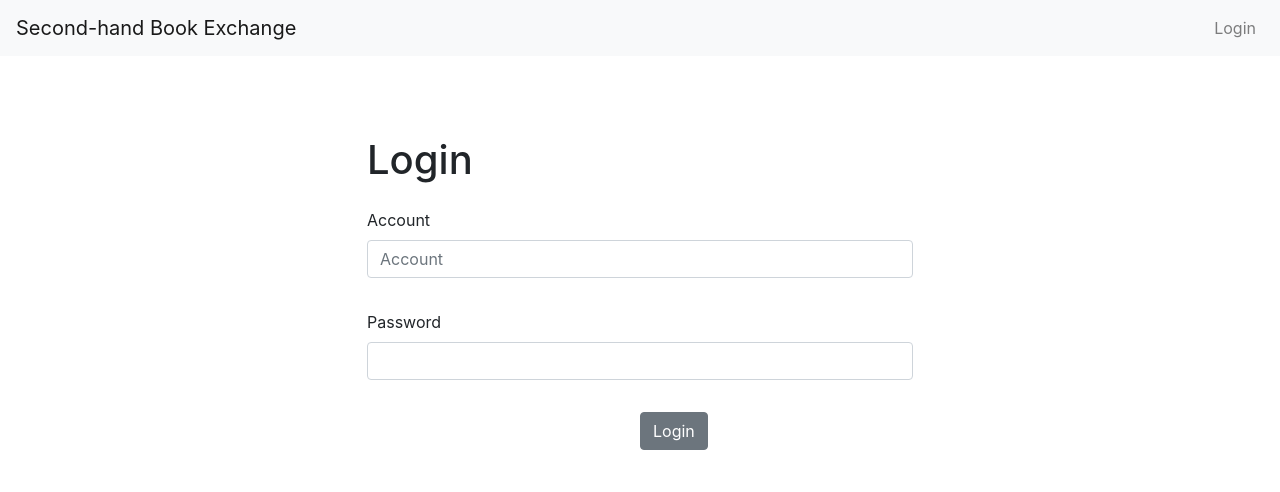
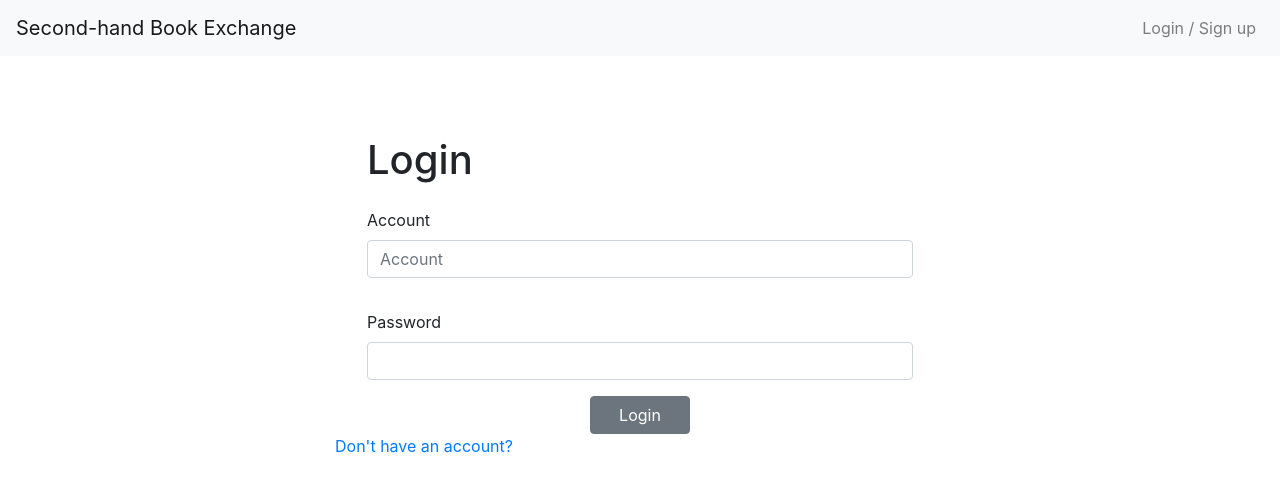
Before and after one commit to javierli0829/secondhandbooks, a React (Create React App) app in the folder frontend/: page /login in a window 1280 px wide. Shown: the top 492 px of the page. Built offline with nearby package versions, Linux system fonts and the light colour scheme.

Commit message:
sign up page

```diff
--- a/frontend/package.json
+++ b/frontend/package.json
@@ -3,6 +3,9 @@
   "version": "0.1.0",
   "private": true,
   "dependencies": {
+    "@fortawesome/fontawesome-svg-core": "^1.2.28",
+    "@fortawesome/free-solid-svg-icons": "^5.13.0",
+    "@fortawesome/react-fontawesome": "^0.1.9",
     "@testing-library/jest-dom": "^4.2.4",
     "@testing-library/react": "^9.3.2",
     "@testing-library/user-event": "^7.1.2",
--- a/frontend/src/components/Header.js
+++ b/frontend/src/components/Header.js
@@ -13,6 +13,8 @@ import {
   DropdownItem,
 } from 'reactstrap';
 import { connect } from 'react-redux';
+import { FontAwesomeIcon } from "@fortawesome/react-fontawesome"
+import { faUser } from '@fortawesome/free-solid-svg-icons'
 import '../styles/Header.css';
 import { logout } from '../actions/user';
 
@@ -33,6 +35,7 @@ const Header = (props) => {
             {props.user !== undefined ?
               <UncontrolledDropdown nav inNavbar>
                 <DropdownToggle nav caret>
+                  <FontAwesomeIcon className="headerUserIcon" icon={faUser}/>
                   {props.user.username}
                 </DropdownToggle>
                 <DropdownMenu right>
@@ -50,7 +53,7 @@ const Header = (props) => {
               </UncontrolledDropdown>
               :
               <NavItem>
-                <NavLink href="/login">Login</NavLink>
+                <NavLink href="/login">Login / Sign up</NavLink>
               </NavItem>}
           </Nav>
         </Collapse>
--- a/frontend/src/pages/BookList.js
+++ b/frontend/src/pages/BookList.js
@@ -1,5 +1,5 @@
 import React, { Component } from 'react';
-import { Container, Row, Col } from 'reactstrap';
+import { Container, Col } from 'reactstrap';
 import { connect } from 'react-redux';
 import BookCard from '../components/BookCard';
 import '../styles/BookList.css';
--- a/frontend/src/pages/Login.js
+++ b/frontend/src/pages/Login.js
@@ -7,11 +7,28 @@ import { login } from '../actions/user';
 class Login extends Component {
   constructor(props){
     super(props);
+    this.state = {
+      hasAccount: true
+    };
     this.handleLogin = props.handleLogin;
+    this.toggleHasAccount = this.toggleHasAccount.bind(this);
+    this.handleSignUp = this.handleSignUp.bind(this);
   }
+
+  toggleHasAccount(){
+    this.setState(prevState => ({
+      hasAccount: !prevState.hasAccount
+    }));
+  }
+
+  handleSignUp(){
+    alert("signup");
+  }
+
   render(){
     return (
       <div className="Login">
+        {this.state.hasAccount ?
           <Container>
             <Form>
               <h1 className="loginFormTitle">Login</h1>
@@ -23,9 +40,43 @@ class Login extends Component {
                 <Label for="password">Password</Label>
                 <Input type="password" name="password" id="passwordInput" />
               </FormGroup>
+              <div className="btnContainer">
+                <div className="toBeCentered">
                   <Button onClick={this.handleLogin} className="loginFormBtn">Login</Button>
+                </div>
+              </div>
+              <a href="#" onClick={this.toggleHasAccount} className="fakeLink">Don't have an account?</a>
             </Form>
           </Container>
+          :
+          <Container>
+            <Form>
+              <h1 className="loginFormTitle">Sign Up</h1>
+              <FormGroup className="formGroup">
+                <Label for="account">Account</Label>
+                <Input type="text" name="account" id="accountInput" placeholder="Account" />
+              </FormGroup>
+              <FormGroup className="formGroup">
+                <Label for="password">Password</Label>
+                <Input type="password" name="password" id="passwordInput" />
+              </FormGroup>
+              <FormGroup className="formGroup">
+                <Label for="account">Email</Label>
+                <Input type="text" name="email" id="emailInput" placeholder="Email" />
+              </FormGroup>
+              <FormGroup className="formGroup">
+              <Label for="image">Profile Picture</Label>
+              <Input type="file" name="image" id="imageSelector" accept="image/*"/>
+            </FormGroup>
+              <div className="btnContainer">
+                <div className="toBeCentered">
+                  <Button onClick={this.handleSignUp} className="loginFormBtn">Sign Up</Button>
+                </div>
+              </div>
+              <a href="#" onClick={this.toggleHasAccount} className="fakeLink">Already have an account?</a>
+            </Form>
+          </Container>
+        }
       </div>
     );
   }
--- a/frontend/src/pages/Profile.js
+++ b/frontend/src/pages/Profile.js
@@ -2,6 +2,8 @@ import React, { Component } from 'react';
 import { connect } from 'react-redux';
 import '../styles/Profile.css';
 import { Container, Card, CardTitle, CardText, Row, Col } from 'reactstrap';
+import { FontAwesomeIcon } from "@fortawesome/react-fontawesome"
+import { faUser } from '@fortawesome/free-solid-svg-icons'
 
 class Profile extends Component {
   constructor(props) {
@@ -13,7 +15,11 @@ class Profile extends Component {
     return (
       <div className="Profile">
         <Container>
-          <img className="profilePicture" src={this.user.image} alt={this.user.username}/>
+          {this.user.image !== null ?
+            <img className="profilePicture" src={this.user.image} alt={this.user.username}/>
+            :
+            <FontAwesomeIcon className="headerUserIcon fa-10x" icon={faUser}/>
+          }
           <hr/>
           <Row>
             <Col className="profileCard" sm="12" md={{ size: 6, offset: 3 }}>
--- a/frontend/src/styles/Header.css
+++ b/frontend/src/styles/Header.css
@@ -6,3 +6,7 @@
 .headerNavBar {
   margin-left: auto;
 }
+
+.headerUserIcon {
+  margin-right: 5px;
+}
--- a/frontend/src/styles/Login.css
+++ b/frontend/src/styles/Login.css
@@ -12,5 +12,18 @@
 }
 
 .loginFormBtn {
-  margin: 1rem 50% 0;
+  width: 100px;
 }
+
+.btnConteiner {
+  width: 100%;
+}
+
+.toBeCentered {
+  width: 100px;
+  margin: 0 auto;
+}
+
+.fakeLink {
+  width: 200px
+}
```
Also changed, not shown: 1 other file (tests, documents, lock files or other folders). Lines whose indentation alone changed are shown as unchanged.
